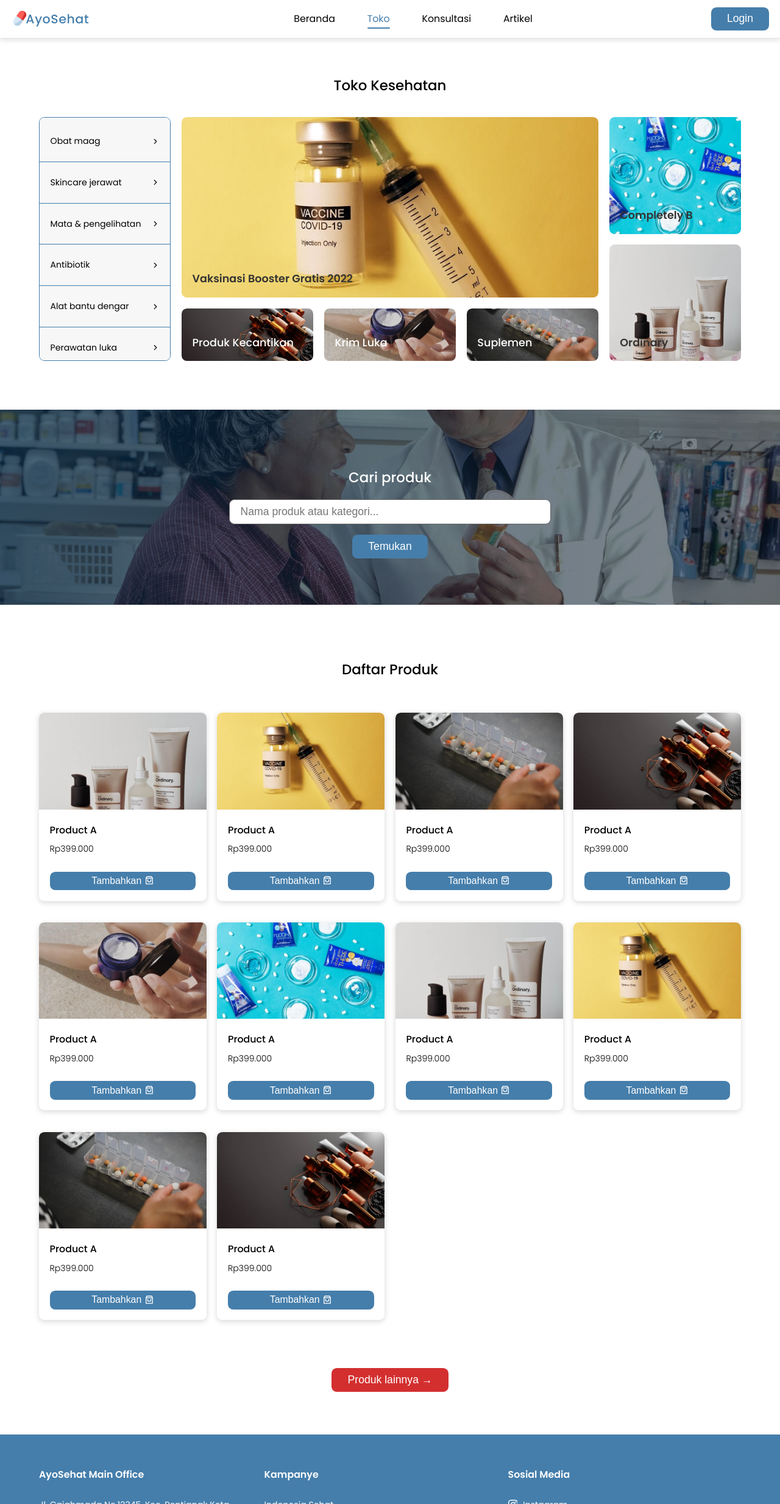
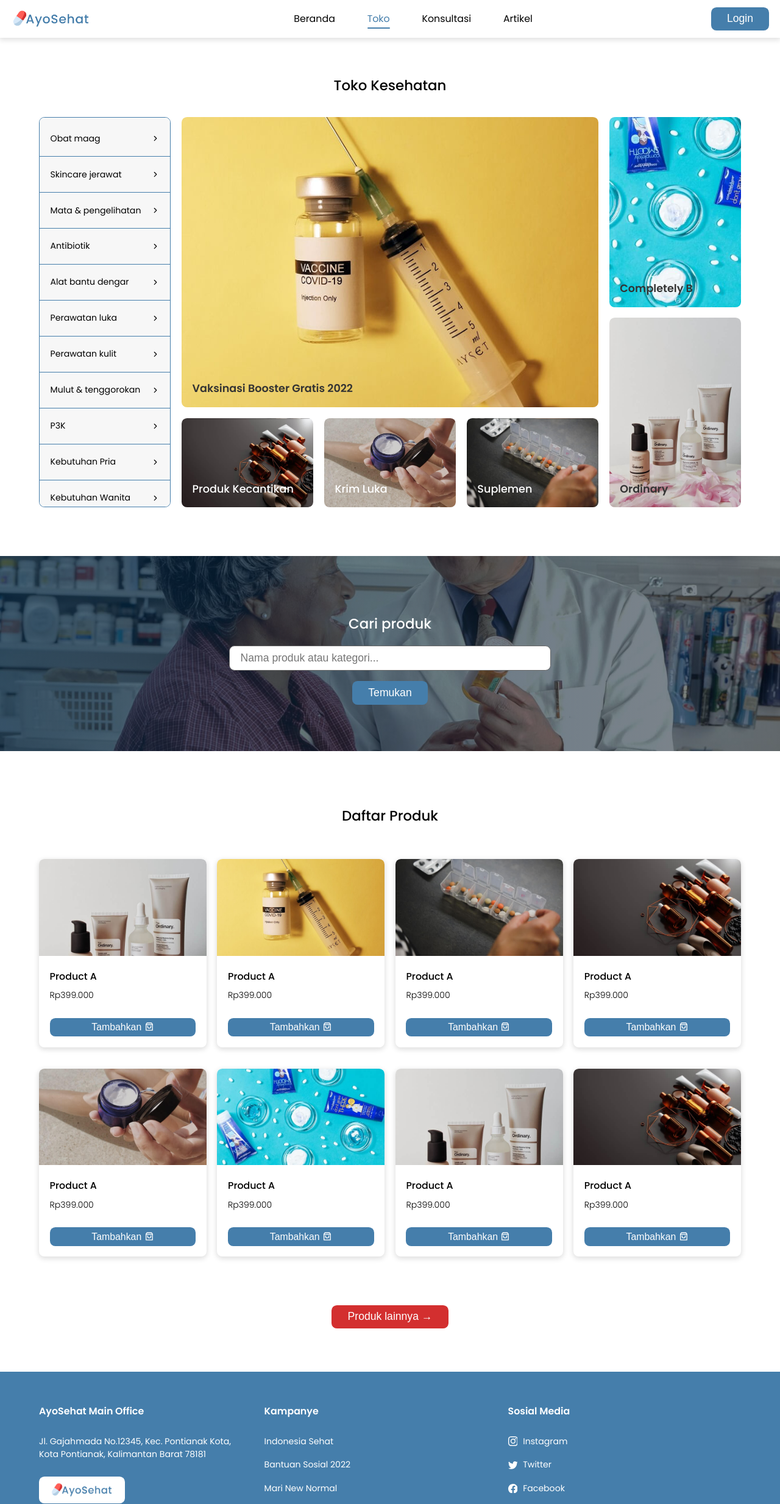
Before and after one commit to ericpeweh/ayo-sehat, a Next.js app: page /toko in a window 1280 px wide. Shown: the top 2467 px of the page at 61% size. Built offline with nearby package versions, Linux system fonts and the light colour scheme.

Commit message:
improve mobile responsive styling

```diff
--- a/components/ArticleSearch/ArticleSearch.styles.js
+++ b/components/ArticleSearch/ArticleSearch.styles.js
@@ -16,9 +16,12 @@
 		color: #fff;
 	}
 
+	@media screen and (max-width: 1400px) {
+		margin-top: 7rem;
+	}
+
 	@media screen and (max-width: 900px) {
 		height: 30vh;
-		margin-top: 7rem;
 	}
 `;
 
@@ -38,5 +41,6 @@
 
 	@media screen and (max-width: 900px) {
 		width: 40rem;
+		font-size: 1.7rem;
 	}
 `;
--- a/components/MobileNavbar/MobileNavbar.styles.js
+++ b/components/MobileNavbar/MobileNavbar.styles.js
@@ -20,7 +20,7 @@
 `;
 
 export const LogoContainer = styled.div`
-	width: 50%;
+	width: 40%;
 	margin: 2rem auto 4rem;
 `;
 
@@ -37,7 +37,7 @@
 export const MobileNavListItem = styled.li`
 	margin-bottom: 2rem;
 	padding: 1rem 2rem;
-
+	cursor: pointer;
 	color: ${props => (props.isActive ? "var(--color-primary)" : "#222")};
 	font-weight: ${props => (props.isActive ? 600 : 500)};
 
--- a/components/ShopHeader/ShopHeader.styles.js
+++ b/components/ShopHeader/ShopHeader.styles.js
@@ -51,7 +51,7 @@
 
 	@media screen and (max-width: 1500px) {
 		width: 90vw;
-		height: 50vh;
+		height: 80vh;
 	}
 
 	@media screen and (max-width: 1000px) {
@@ -61,6 +61,7 @@
 			"b b b b c c c c"
 			"b b b b c c c c"
 			"d d e e g g f f";
+		height: 60vh;
 	}
 
 	@media screen and (max-width: 700px) {
@@ -103,6 +104,10 @@
 			align-items: center;
 			flex: 1;
 			cursor: pointer;
+
+			@media screen and (max-width: 1400px) {
+				padding: 0.5rem 2rem;
+			}
 
 			&:hover {
 				color: var(--color-primary);
--- a/components/ShopListing/ShopListing.styles.js
+++ b/components/ShopListing/ShopListing.styles.js
@@ -25,10 +25,19 @@
 	@media screen and (max-width: 1500px) {
 		width: 90vw;
 		grid-template-columns: repeat(4, 1fr);
+
+		& > div:nth-child(9),
+		& > div:nth-child(10) {
+			display: none;
+		}
 	}
 
 	@media screen and (max-width: 1000px) {
 		grid-template-columns: repeat(3, 1fr);
+
+		& > div:nth-child(10) {
+			display: block;
+		}
 	}
 
 	@media screen and (max-width: 700px) {
@@ -39,6 +48,10 @@
 			"e f"
 			"g d";
 		gap: 1.5rem;
+
+		& > div:nth-child(9) {
+			display: block;
+		}
 	}
 `;
 
--- a/components/ShopSearch/ShopSearch.styles.js
+++ b/components/ShopSearch/ShopSearch.styles.js
@@ -38,5 +38,6 @@
 
 	@media screen and (max-width: 900px) {
 		width: 40rem;
+		font-size: 1.7rem;
 	}
 `;
```
Also changed, not shown: components/Consultation/Consultation.styles.js (+6 -1 lines), components/PopularArticle/PopularArticle.styles.js (+4 -4 lines).
